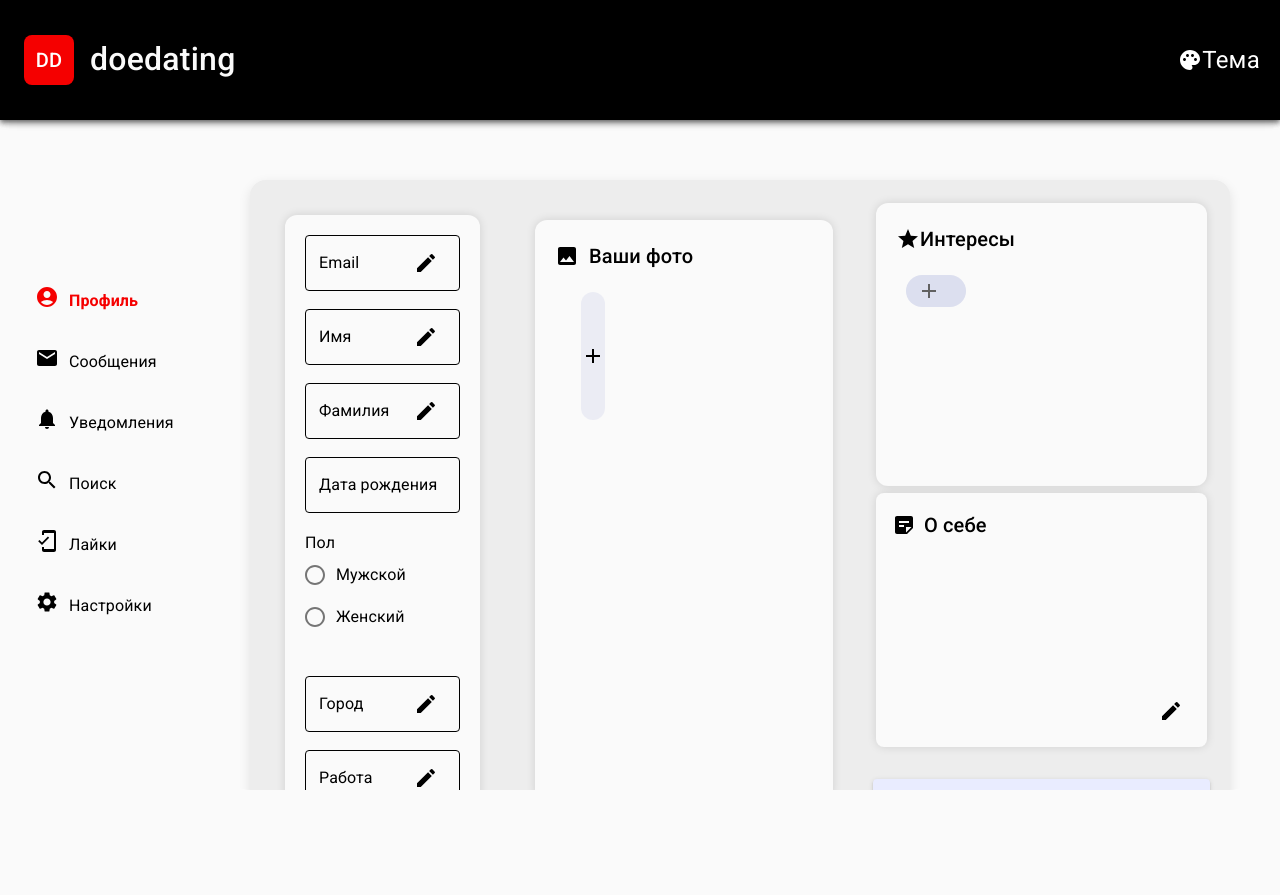
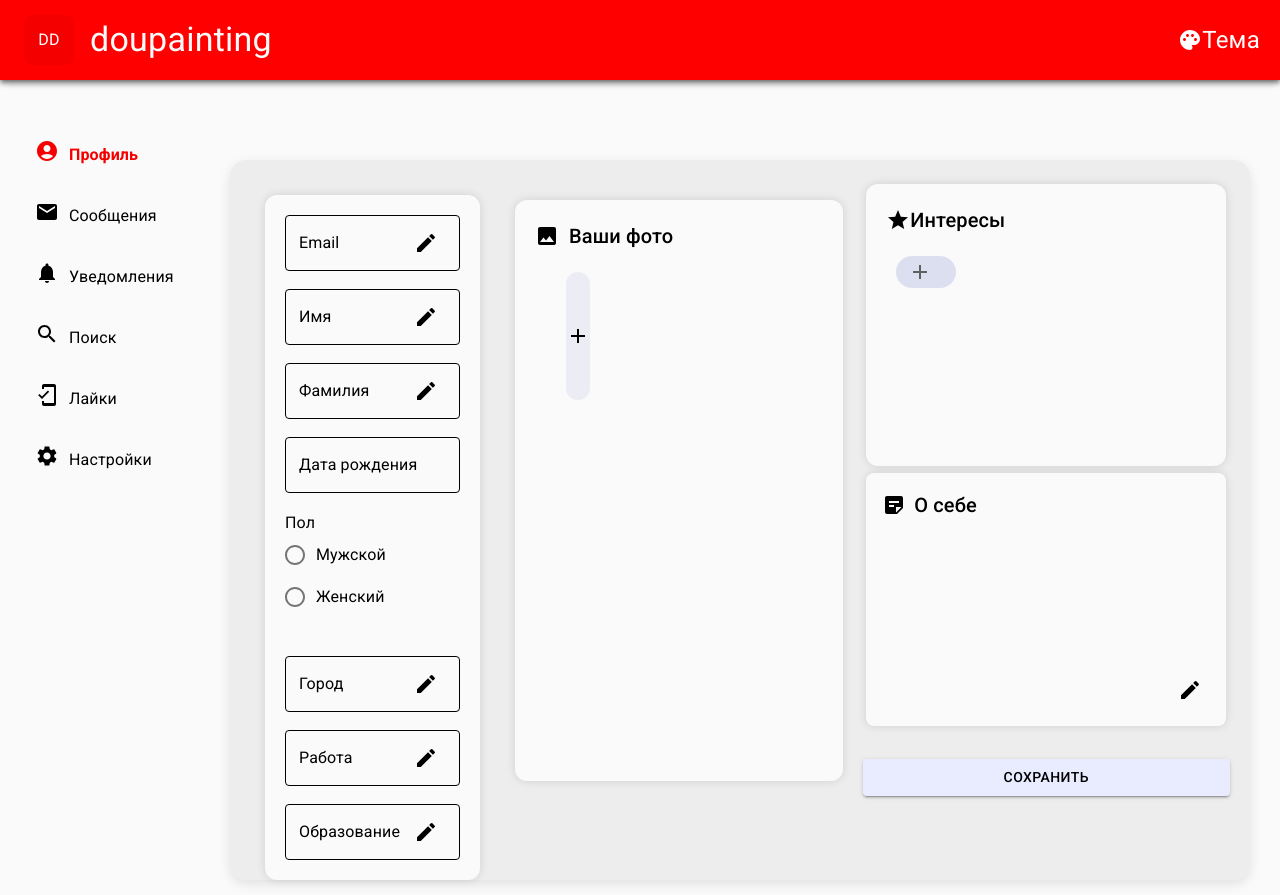
Before and after one commit to kkkkknstntn/hacaton, a React (Vite) app in the folder frontend/: page /settings in a window 1280 px wide. Both pictures are taken after a click on the element "Профиль". Before the commit the page ends 800 px from the top, so only its background shows below. Built offline with nearby package versions, Linux system fonts and the light colour scheme.

Commit message:
frontend v.02

```diff
--- a/frontend/package.json
+++ b/frontend/package.json
@@ -15,12 +15,12 @@
     "@fontsource/roboto": "^5.1.0",
     "@mui/icons-material": "^6.1.5",
     "@mui/lab": "^6.0.0-beta.13",
-    "@mui/material": "^6.1.5",
+    "@mui/material": "^6.1.9",
     "@mui/x-date-pickers": "^7.21.0",
     "@reduxjs/toolkit": "^2.3.0",
     "@stomp/stompjs": "^7.0.0",
     "axios": "^1.7.7",
-    "axios-error": "^1.0.4",
+    "axios-error": "^0.8.1",
     "date-fns": "^2.29.3",
     "jwt-decode": "^4.0.0",
     "polished": "^4.3.1",
--- a/frontend/src/components/HeaderAppBar/HeaderAppBar.module.scss
+++ b/frontend/src/components/HeaderAppBar/HeaderAppBar.module.scss
@@ -4,9 +4,8 @@
   position: fixed !important;
   top: 0;
   left: 0;
-  width: 100vw;
-  height: 120px;
-  background-color: var(--text-primary) !important;
+  height: 10%;
+  background-color: var(--secondary-dark) !important;
   color: var(--background-default) !important;
   .themeButton {
     font-size: 1.5rem !important;
@@ -42,10 +41,6 @@
   margin-right: 16px;
 }
 
-.title {
-  font-size: 32px !important;
-}
-
 .iconsContainer {
   display: flex;
   align-items: center;
--- a/frontend/src/components/HeaderAppBar/HeaderAppBar.tsx
+++ b/frontend/src/components/HeaderAppBar/HeaderAppBar.tsx
@@ -37,12 +37,12 @@ const HeaderAppBar: React.FC = () => {
       <Toolbar className={styles.toolbar}>
         <Box className={styles.logoContainer}>
           <Box className={styles.logo}>
-            <Typography variant="h6" className={styles.logoText}>
+            <Typography variant="body1" className={styles.logoText}>
               DD
             </Typography>
           </Box>
-          <Typography variant="h6" noWrap className={styles.title}>
-            doedating
+          <Typography variant="h4" noWrap className={styles.title}>
+            doupainting
           </Typography>
         </Box>
 
--- a/frontend/src/components/SidebarMenu/SidebarMenu.module.scss
+++ b/frontend/src/components/SidebarMenu/SidebarMenu.module.scss
@@ -1,6 +1,6 @@
 .sidebarMenu {
   position: fixed;
-  top: 250px;
+  top: 13%;
   display: flex;
   flex-direction: column;
   width: 240px;
--- a/frontend/src/layouts/MainLayout.module.scss
+++ b/frontend/src/layouts/MainLayout.module.scss
@@ -2,14 +2,13 @@
   display: grid;
   grid-template-columns: 220px 1fr 20px;
   grid-template-rows: 150px 1fr;
-  height: 100vh;
-  overflow: hidden;
+  //overflow: hidden;
   border-radius: 2%;
 }
 .mainContent {
   grid-column: 2 / span 1;
   grid-row: 2 / span 1;
   margin: 10px;
-  overflow: hidden;
+  //overflow: hidden;
   border-radius: 2%;
 }
--- a/frontend/src/pages/UserProfilePage/UserProfilePage.module.scss
+++ b/frontend/src/pages/UserProfilePage/UserProfilePage.module.scss
@@ -3,13 +3,11 @@
 .profileContainer {
   display: grid;
   grid-template-columns: 2fr 3fr 3fr;
-  gap: 20px;
   padding: 20px;
   background-color: var(--primary-dark);
   border-radius: 16px;
   box-shadow: 0px 4px 12px rgba(0, 0, 0, 0.1);
   height: 90vh;
-  margin: 20px;
 }
 
 .profileFields {
--- a/frontend/src/styles/variables.dark.scss
+++ b/frontend/src/styles/variables.dark.scss
@@ -1,8 +1,8 @@
 // src/styles/variables.dark.scss
 
-$primary-main: #bb86fc;
-$primary-light: #d8a9ff;
-$primary-dark: #0d0d0d;
+$primary-main: #30bdd6;
+$primary-light: #7bd1e0;
+$primary-dark: #23b8ab;
 $primary-contrast-text: #ffffff;
 
 $secondary-main: #03dac6;
```
Also changed, not shown: frontend/src/pages/SearchPage/SearchPage.tsx (+29 -29 lines), frontend/src/services/fetchFilters.ts (added, +48 -0 lines), frontend/src/services/fetchInterests.ts (added, +24 -0 lines), frontend/src/services/fetchLikes.ts (added, +25 -0 lines), 1 other file (tests, documents, lock files or other folders).
